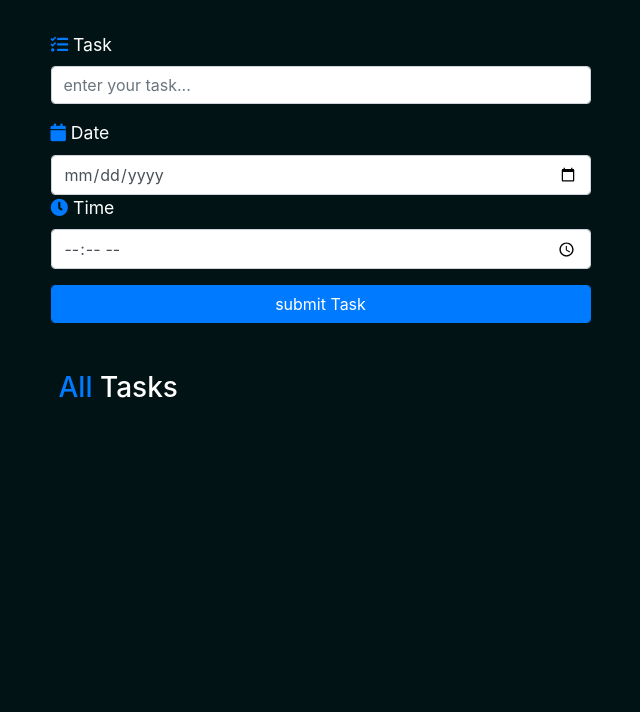
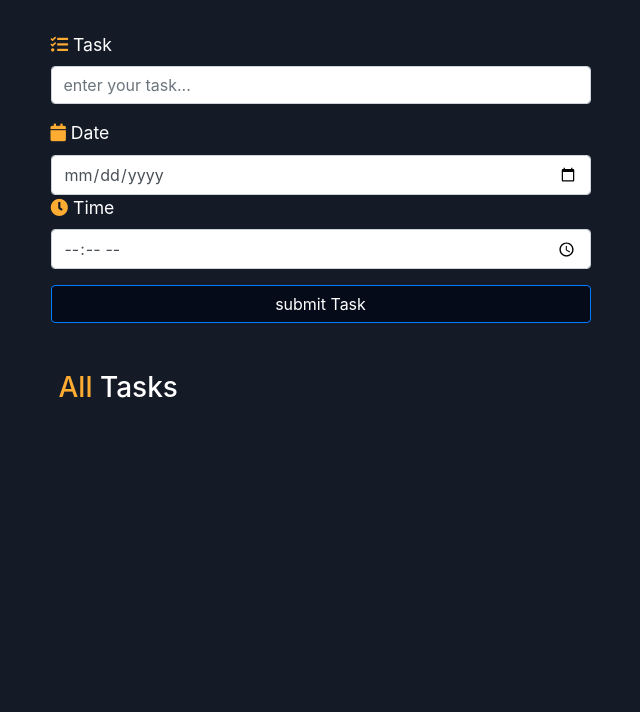
Before and after one commit to cmcWebCode40/simple_todo_list, a website: page src/index.html in a window 1280 px wide. Shown: the part 88-800 px from the top of the page, without its empty margins (400-1040 px from the left). Drawn offline with nearby package versions, Linux system fonts and the light colour scheme.

Commit message:
changed the styling

```diff
--- a/src/css/style.css
+++ b/src/css/style.css
@@ -1,15 +1,26 @@
 :root {
   --primary-color: #ffad32;
-  --bg-color: #004156;
+  --bg-color: #050a18ee;
   --text-color: #fff;
 }
 
 body {
-  background: #011314;
+  background: var(--bg-color);
   color: #fff;
   font-size: 1.1rem;
 }
 
+span {
+  color: var(--primary-color);
+}
+
+i {
+  color: var(--primary-color);
+}
+
+input[type="submit"] {
+  background-color: var(--bg-color);
+}
 .flex {
   display: flex;
 }
--- a/src/index.html
+++ b/src/index.html
@@ -23,7 +23,7 @@
     <div class="container ml-2 mr-2 mt-4 ">
       <h1 class=" text-center mb-5">
         My
-        <span class="text-primary">
+        <span class="">
           TodoList
         </span>
       </h1>
@@ -31,7 +31,7 @@
         <div class="col-md-6 offset-md-3">
           <form id="form">
             <div class="form-group ">
-              <i class="fa fa-tasks text-primary"></i>
+              <i class="fa fa-tasks "></i>
               <label for="task">Task</label>
               <input
                 type="text"
@@ -42,7 +42,7 @@
             </div>
             <div class="form-group">
               <div>
-                <i class="fa fa-calendar text-primary"></i>
+                <i class="fa fa-calendar "></i>
                 <label for="task">Date</label>
                 <input
                   type="date"
@@ -52,7 +52,7 @@
                 />
               </div>
               <div>
-                <i class="fa fa-clock text-primary "></i>
+                <i class="fa fa-clock  "></i>
                 <label for="task">Time</label>
                 <input
                   type="time"
@@ -72,7 +72,7 @@
           </form>
           <div class="head">
             <h3 class="display-5 mt-5 ml-2">
-              <span class="text-primary"> All </span>Tasks
+              <span class=""> All </span>Tasks
             </h3>
           </div>
           <div class="row">
```
